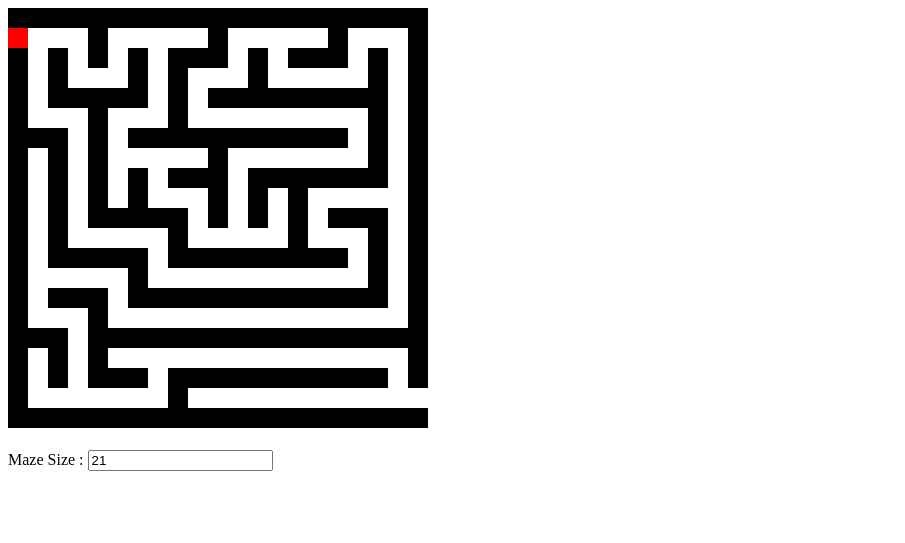
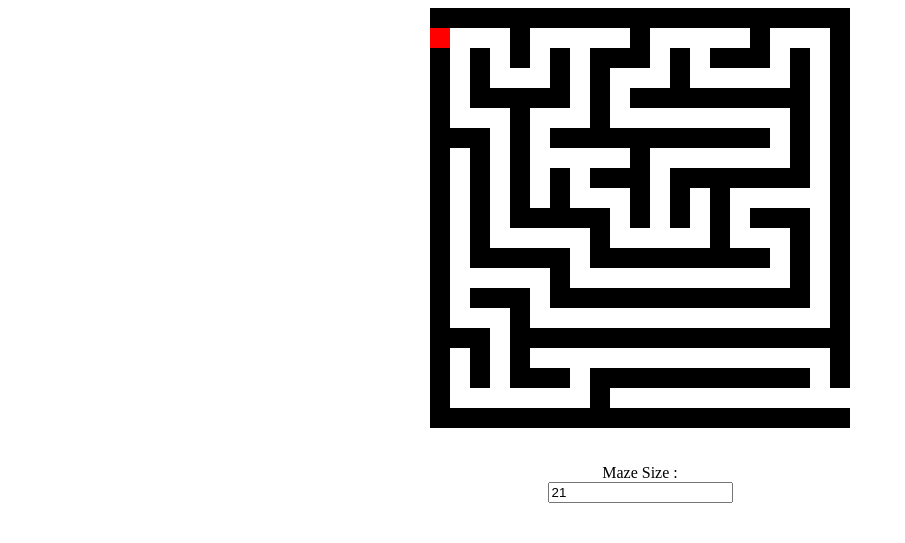
Before and after one commit to kmu-koss/YongMoon-Voluntary, a plain HTML site: page Day4-JsGame/Maze/index.html in a window 1280 px wide. Shown: the whole page, without its empty margins (0-905 px from the left). Drawn offline with Linux system fonts and the light colour scheme.

Commit message:
:art: css : css 수정

```diff
--- a/Day4-JsGame/Maze/index.html
+++ b/Day4-JsGame/Maze/index.html
@@ -1,24 +1,27 @@
 <!DOCTYPE html>
 <html>
     <head>
-        <meta charset="UTF-8">
+        <meta charset="UTF-8" />
         <title>Random Maze Generator</title>
         <script src="main.js"></script>
+        <link rel="stylesheet" href="style.css" />
     </head>
 
     <body>
-        <canvas id="maze"></canvas>
+        <div class="container">
+            <canvas id="maze"></canvas>
 
-        <br/>
-        <br/>
+            <br />
+            <br />
 
-        Maze Size : <input type="text" id="mazeSize" onkeyup="enterkey();"/>
-        <!-- onkeyup : 키를 눌렀다가 땠을 때 이벤트 (onkeydown 에서 인식하는 키들을 인식) -->
+            Maze Size :
+            <input type="text" id="mazeSize" onkeyup="enterkey();" />
+            <!-- onkeyup : 키를 눌렀다가 땠을 때 이벤트 (onkeydown 에서 인식하는 키들을 인식) -->
 
-        <br/>
-        <br/>
+            <br />
+            <br />
 
-        <label id="text"></label>
-
+            <label id="text"></label>
+        </div>
     </body>
 </html>
--- /dev/null
+++ b/Day4-JsGame/Maze/style.css
@@ -0,0 +1,7 @@
+.container {
+    height: 100%;
+    display: flex;
+    flex-direction: column;
+    align-items: center;
+    justify-content: center;
+}
```
